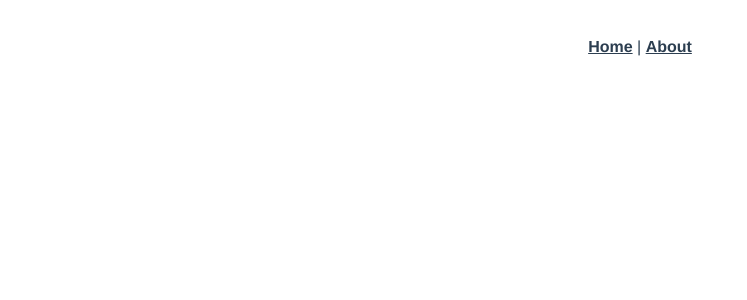
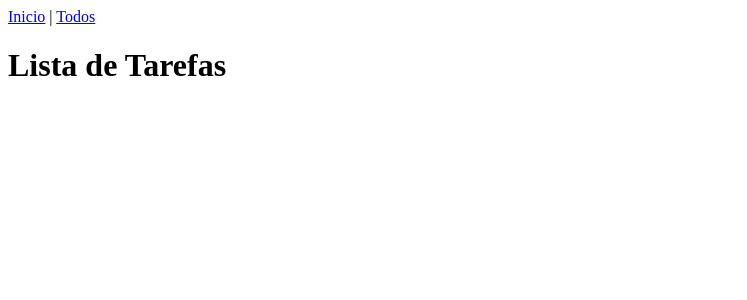
Before and after one commit to jeanasilva/vuejs_api, a Vue app: page /todos in a window 1280 px wide. Before the commit this address had no page. Shown: the top 300 px of the page, without its empty margins (0-747 px from the left). Built offline with nearby package versions, Linux system fonts and the light colour scheme.

Commit message:
Start Project Composition Api with Laravel

```diff
--- a/src/App.vue
+++ b/src/App.vue
@@ -1,30 +1,7 @@
 <template>
   <div id="nav">
-    <router-link to="/">Home</router-link> |
-    <router-link to="/about">About</router-link>
+    <router-link :to="{name: 'Home'}">Inicio</router-link> |
+    <router-link :to="{name: 'todos.index'}">Todos</router-link>
   </div>
   <router-view/>
 </template>
-
-<style>
-#app {
-  font-family: Avenir, Helvetica, Arial, sans-serif;
-  -webkit-font-smoothing: antialiased;
-  -moz-osx-font-smoothing: grayscale;
-  text-align: center;
-  color: #2c3e50;
-}
-
-#nav {
-  padding: 30px;
-}
-
-#nav a {
-  font-weight: bold;
-  color: #2c3e50;
-}
-
-#nav a.router-link-exact-active {
-  color: #42b983;
-}
-</style>
--- a/src/router/index.js
+++ b/src/router/index.js
@@ -1,5 +1,6 @@
 import { createRouter, createWebHistory } from 'vue-router'
-import Home from '../views/Home.vue'
+import Home from '@/views/Home.vue'
+import Todos from '@/views/Todos/Todos.vue'
 
 const routes = [
   {
@@ -8,12 +9,9 @@
     component: Home
   },
   {
-    path: '/about',
-    name: 'About',
-    // route level code-splitting
-    // this generates a separate chunk (about.[hash].js) for this route
-    // which is lazy-loaded when the route is visited.
-    component: () => import(/* webpackChunkName: "about" */ '../views/About.vue')
+    path: '/todos',
+    name: 'todos.index',
+    component: Todos
   }
 ]
 
--- a/src/views/About.vue
+++ /dev/null
@@ -1,5 +0,0 @@
-<template>
-  <div class="about">
-    <h1>This is an about page</h1>
-  </div>
-</template>
--- /dev/null
+++ b/src/views/Todos/Todos.vue
@@ -0,0 +1,3 @@
+<template>
+    <h1>Lista de Tarefas</h1>
+</template>
```
